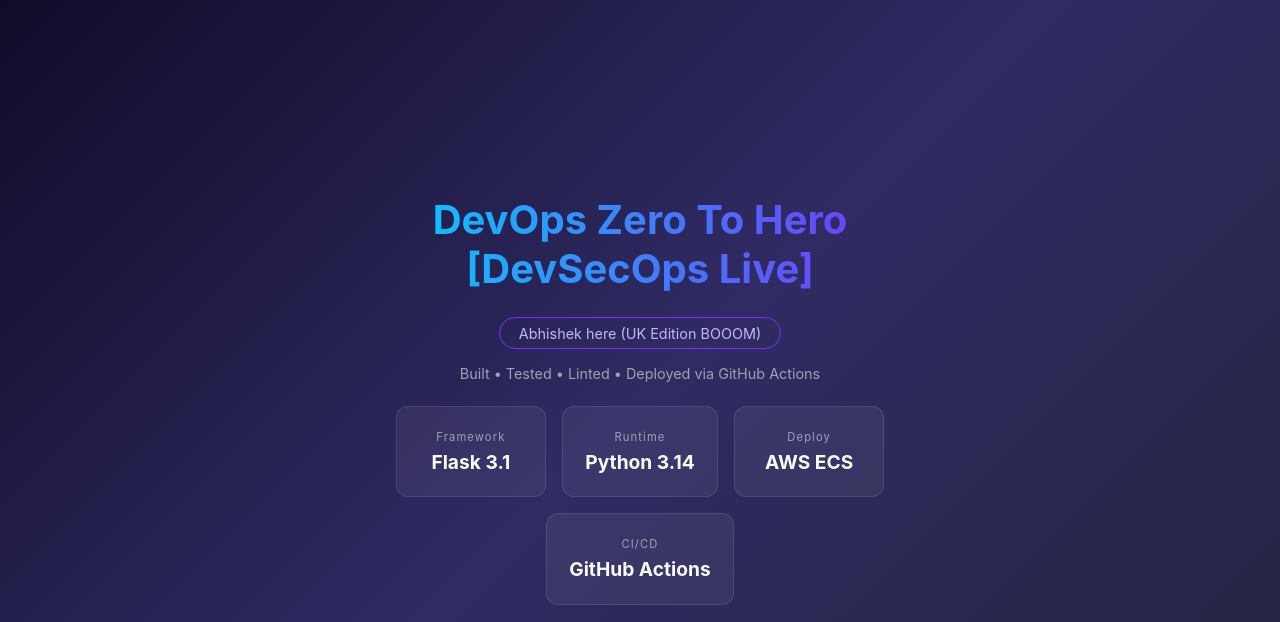
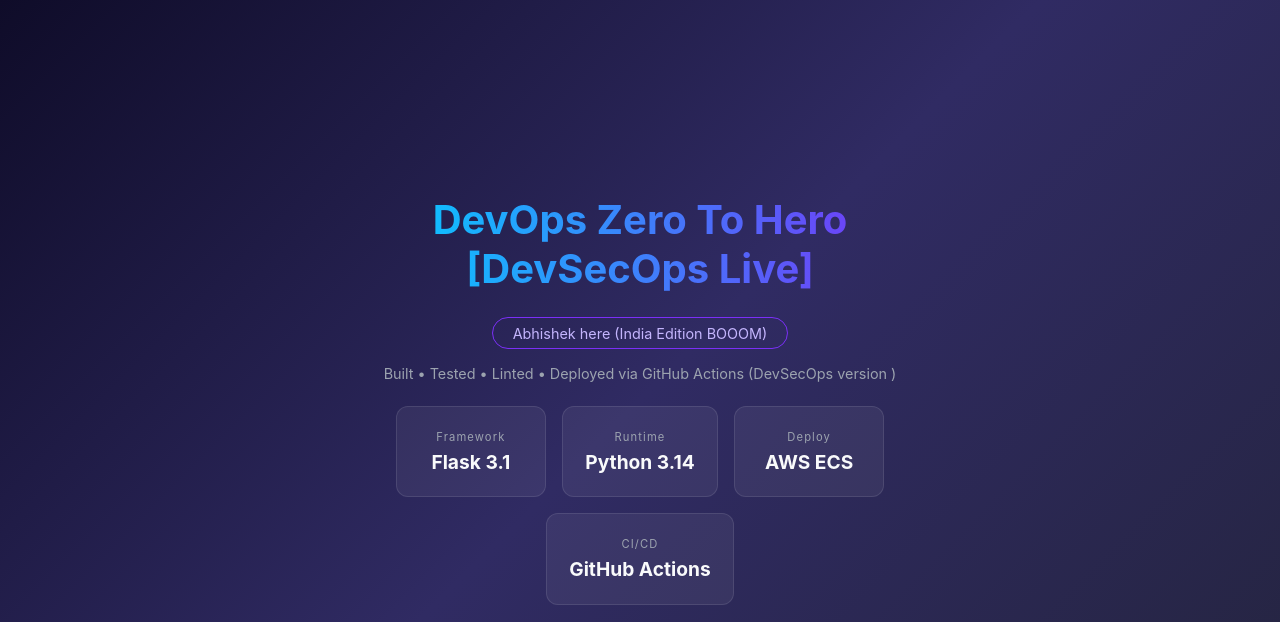
Before and after one commit to Abhishekgupta295/tws-github-actions-learning, a Flask app: page / in a window 1280 px wide. Shown: the top 622 px of the page. Run offline with Flask 3, Linux system fonts and the light colour scheme.

Commit message:
Final changes to check working of our Pipeline

```diff
--- a/templates/index.html
+++ b/templates/index.html
@@ -79,10 +79,10 @@
 <div class="container">
 
 <h1>DevOps Zero To Hero [DevSecOps Live]</h1>
-<div class="badge">Abhishek here (UK Edition BOOOM)</div>
+<div class="badge">Abhishek here (India Edition BOOOM)</div>
 
 <div class="pipeline">
-Built • Tested • Linted • Deployed via GitHub Actions
+Built • Tested • Linted • Deployed via GitHub Actions (DevSecOps version )
 </div>
 
 <div class="cards">
```
